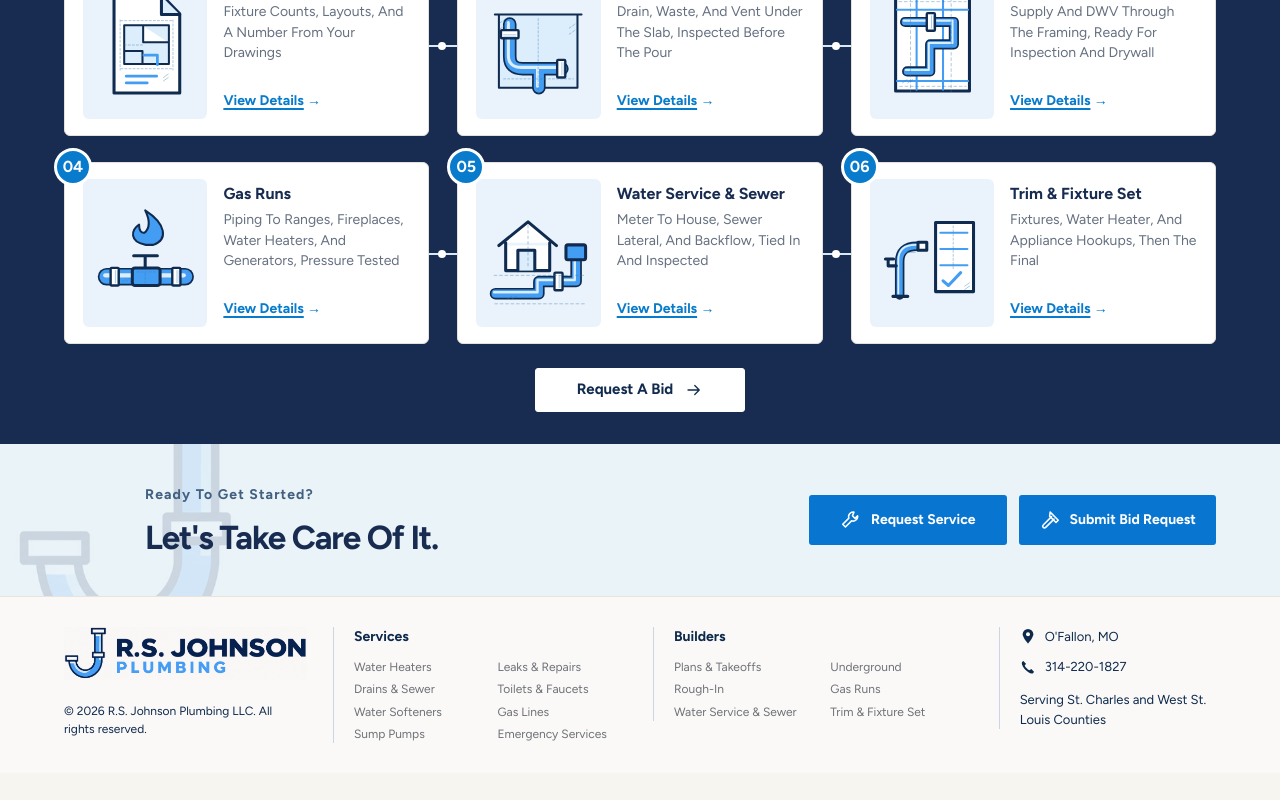
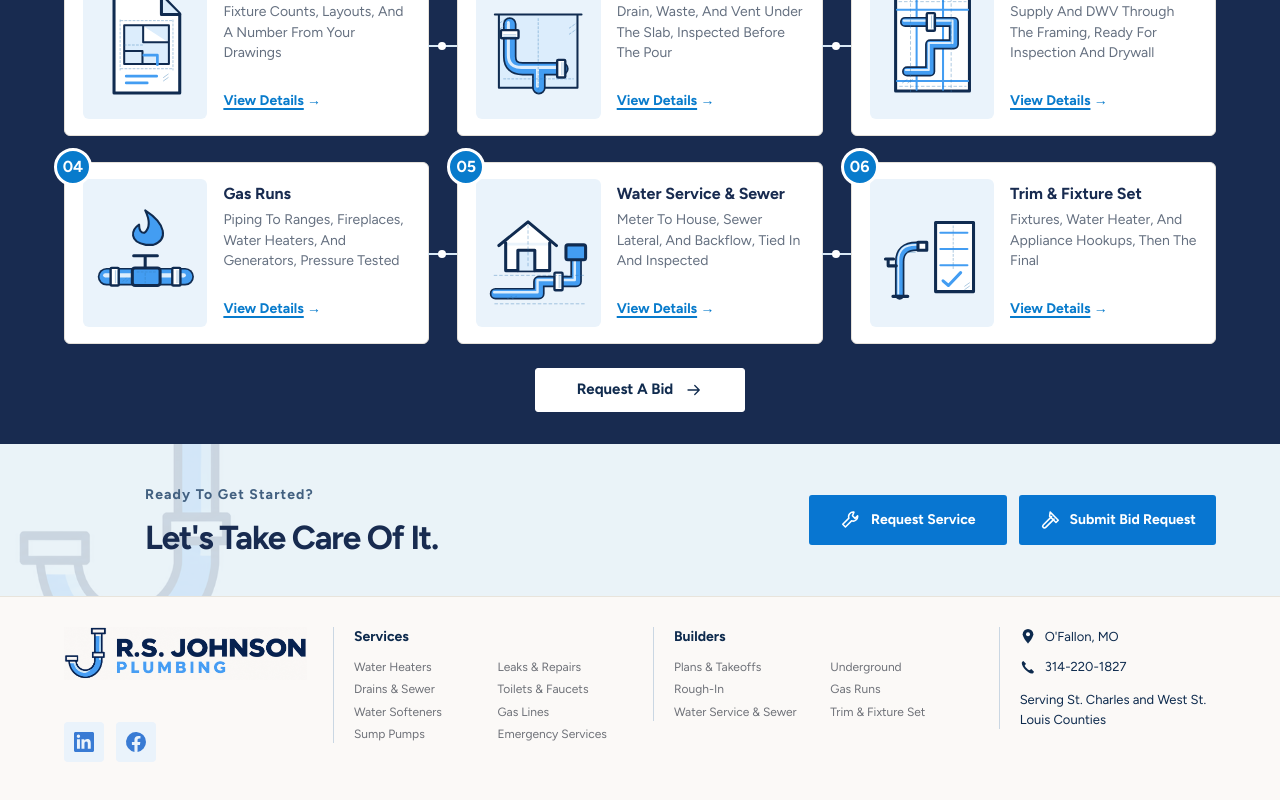
Before and after one commit to rs-johnson-plumbing/website, a Next.js app: page /services in a window 1280 px wide. Shown: the part 1264-2064 px from the top of the page. Before the commit the page ends 2037 px from the top, so only its background shows below. Built offline with nearby package versions, Linux system fonts and the light colour scheme.

Commit message:
Replace footer copyright with unlinked social icon placeholders (#150)

```diff
--- a/src/components/concept-two/chrome/C2Footer.tsx
+++ b/src/components/concept-two/chrome/C2Footer.tsx
@@ -11,7 +11,6 @@ import { Lockup } from "@/components/ui/Logo";
 
 /** Contact details and service navigation follow the active Concept 2 content. */
 export function C2Footer() {
-  const year = 2026;
   const request = useRequestService();
   const [selected, setSelected] = useState<Service | BuilderService | null>(null);
   const closeDetails = useCallback(() => setSelected(null), []);
@@ -22,7 +21,14 @@ export function C2Footer() {
         <Link href="/" aria-label={`${site.name} home`} className="c2-logo c2-logo--footer">
           <Lockup title={site.name} />
         </Link>
-        <p className="c2-footer-brand-legal">&copy; {year} {copy.footer.legal}</p>
+        <div className="c2-footer-social" style={{ display: "flex", gap: 12, margin: "20px 0" }}>
+          <span title="LinkedIn — Coming Soon" style={{ display: "grid", placeItems: "center", width: 40, height: 40, borderRadius: 4, background: "#eaf3fb", color: "#397bd4" }}>
+            <svg width="24" height="24" viewBox="0 0 24 24" role="img" aria-label="LinkedIn placeholder"><path fill="currentColor" d="M20.45 2H3.55C2.69 2 2 2.68 2 3.52v16.96C2 21.32 2.69 22 3.55 22h16.9c.86 0 1.55-.68 1.55-1.52V3.52C22 2.68 21.31 2 20.45 2ZM7.93 18.75H4.98V9.2h2.95v9.55ZM6.45 7.9a1.71 1.71 0 1 1 0-3.42 1.71 1.71 0 0 1 0 3.42Zm12.3 10.85H15.8V14.1c0-1.11-.02-2.54-1.55-2.54-1.55 0-1.79 1.21-1.79 2.46v4.73H9.51V9.2h2.83v1.3h.04c.39-.74 1.36-1.52 2.8-1.52 2.99 0 3.57 1.97 3.57 4.53v5.24Z"/></svg>
+          </span>
+          <span title="Facebook — Coming Soon" style={{ display: "grid", placeItems: "center", width: 40, height: 40, borderRadius: 4, background: "#eaf3fb", color: "#397bd4" }}>
+            <svg width="24" height="24" viewBox="0 0 24 24" role="img" aria-label="Facebook placeholder"><path fill="currentColor" d="M22 12a10 10 0 1 0-11.56 9.88v-6.99H7.9V12h2.54V9.8c0-2.51 1.49-3.9 3.78-3.9 1.1 0 2.25.2 2.25.2v2.46H15.2c-1.25 0-1.64.78-1.64 1.56V12h2.79l-.45 2.89h-2.34v6.99A10 10 0 0 0 22 12Z"/></svg>
+          </span>
+        </div>
         <address className="c2-footer-address">{site.city}, {site.state}</address>
         <a href={site.phone.tel} className="c2-footer-phone" data-track="call-footer">
           {site.phone.display}
@@ -53,9 +59,6 @@ export function C2Footer() {
           <ul>{footerCities().map((city) => <li key={city.slug}>{city.name}</li>)}</ul>
         </section>
         <div className="c2-footer-meta">
-          <span>
-            &copy; {year} {copy.footer.legal}
-          </span>
           <span>{copy.footer.basedIn}</span>
           <span>{copy.footer.servingLine}</span>
         </div>
```
